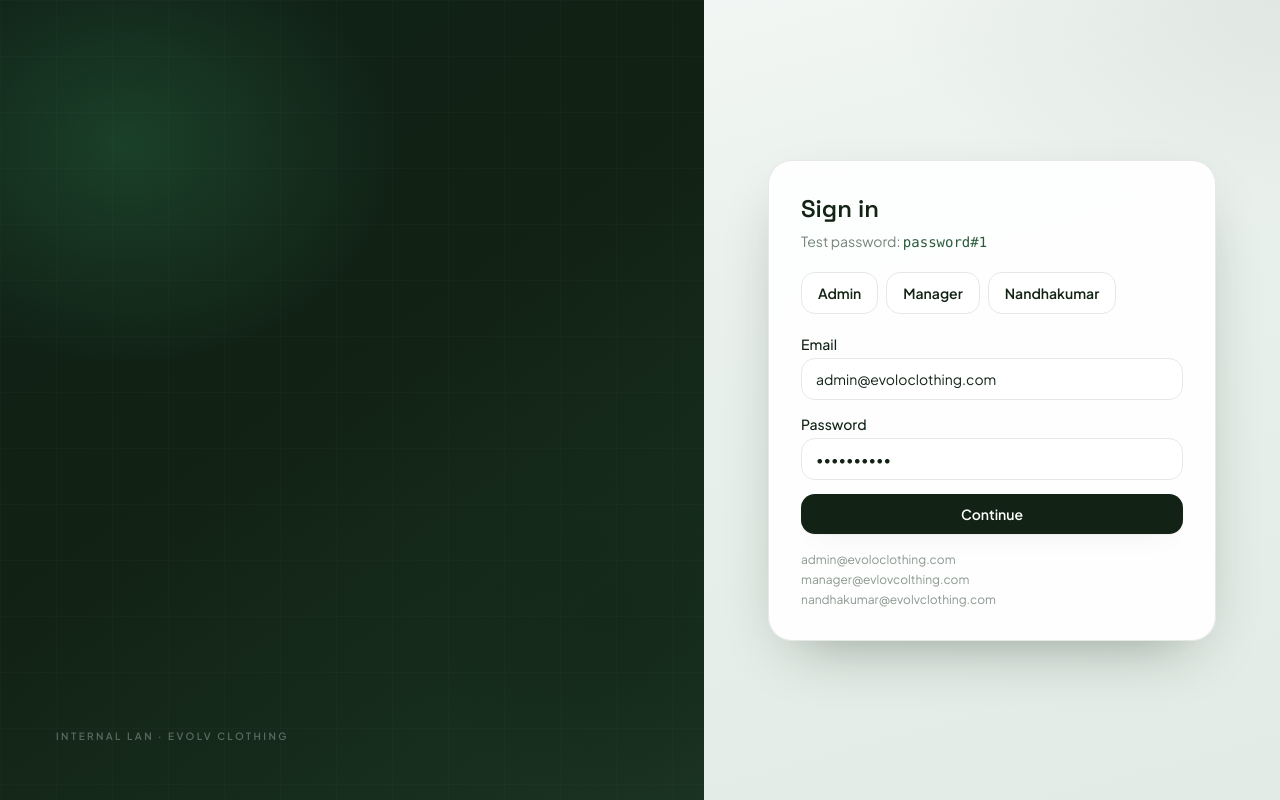
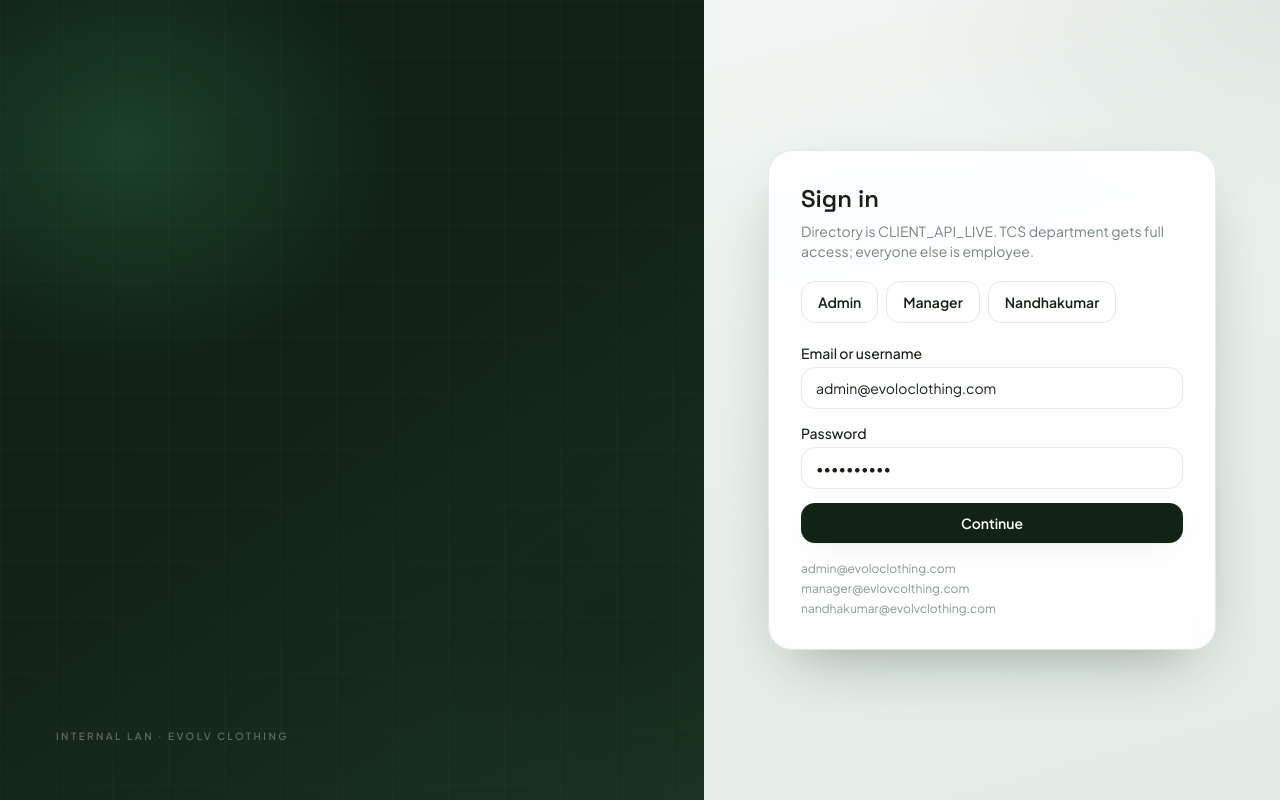
Before and after one commit to Nandhasv05/meeting-room-booking-management-frontend, a React (Vite) app: page /login in a window 1280 px wide. Built offline with nearby package versions, Linux system fonts and the light colour scheme.

Commit message:
all issue clear done -Nandhakumar

```diff
--- a/src/helpers/login/loginValidation.ts
+++ b/src/helpers/login/loginValidation.ts
@@ -4,7 +4,7 @@
 import { z } from "zod";
 
 export const loginSchema = z.object({
-    email: z.string().email('Enter a valid email').min(1, 'Email is required'),
+    email: z.string().min(1, 'Email or username is required'),
     password: z.string().min(1, 'Password is required'),
   });
 
--- a/src/pages/login/LoginPage.tsx
+++ b/src/pages/login/LoginPage.tsx
@@ -122,7 +122,7 @@ export function LoginPage() {
           </div>
           <h2 className="font-display text-xl font-semibold text-navy-900 sm:text-2xl">Sign in</h2>
           <p className="mb-5 mt-1.5 text-sm text-navy-800/60">
-            Test password: <code className="text-brand-500">password#1</code>
+            Directory is CLIENT_API_LIVE. TCS department gets full access; everyone else is employee.
           </p>
 
           <div className="mb-5 flex flex-wrap gap-2">
@@ -135,8 +135,8 @@ export function LoginPage() {
 
           <form onSubmit={handleSubmit(onSubmit)} className="space-y-3.5">
             <label className="block text-sm">
-              <span className="mb-1 block font-medium text-navy-900">Email</span>
-              <input type="email" className={inputClass} {...register('email')} />
+              <span className="mb-1 block font-medium text-navy-900">Email or username</span>
+              <input type="text" autoComplete="username" className={inputClass} {...register('email')} />
               {errors.email ? <p className="mt-1 text-xs text-rose-700">{errors.email.message}</p> : null}
             </label>
             <label className="block text-sm">
--- a/src/pages/setting/UsersPage.tsx
+++ b/src/pages/setting/UsersPage.tsx
@@ -119,7 +119,7 @@ export function UsersPage() {
     <div>
       <PageHeader
         title="Users"
-        description="Live directory from CLIENT_API_LIVE (SP_GET_USERS)."
+        description="CLIENT_API_LIVE directory (SP_GET_USERS). TCS department = full access; all other departments = employee."
         actions={
           can('users.manage') ? (
             <PrimaryButton type="button" onClick={() => setOpen(true)}>
--- a/src/types/api.ts
+++ b/src/types/api.ts
@@ -8,6 +8,7 @@ export type AuthUser = {
   roleCode: string;
   roleName: string;
   departmentId: string | null;
+  departmentName?: string | null;
   permissions: string[];
 };
 
```
